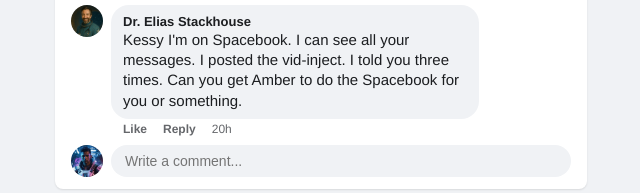
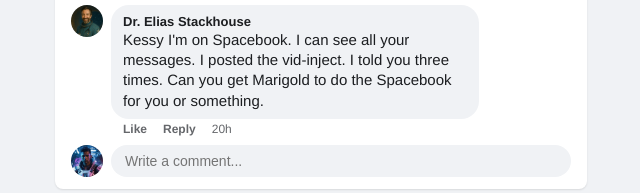
Before and after one commit to martin1english/spacebook, a plain HTML site: page index.html in a window 1280 px wide. Shown: the part 3939-4132 px from the top of the page, 507-1147 px from the left. Drawn offline with Linux system fonts and the light colour scheme.

Commit message:
Update Badb friend-request image and Pinch post text
- New Badb portrait in the friend request
- "Amber" -> "Marigold" in the Pinch post

Co-Authored-By: Claude Opus 4.8 (1M context) <noreply@anthropic.com>

```diff
--- a/index.html
+++ b/index.html
@@ -943,7 +943,7 @@
           <div>
             <div class="comment-bubble">
               <div class="comment-author">Dr. Elias Stackhouse</div>
-              <div class="comment-text">Kessy I'm on Spacebook. I can see all your messages. I posted the vid-inject. I told you three times. Can you get Amber to do the Spacebook for you or something.</div>
+              <div class="comment-text">Kessy I'm on Spacebook. I can see all your messages. I posted the vid-inject. I told you three times. Can you get Marigold to do the Spacebook for you or something.</div>
             </div>
             <div class="comment-actions"><span>Like</span> <span>Reply</span> <span class="comment-time">20h</span></div>
           </div>
```
Also changed, not shown: assets/Badb.jpg.
